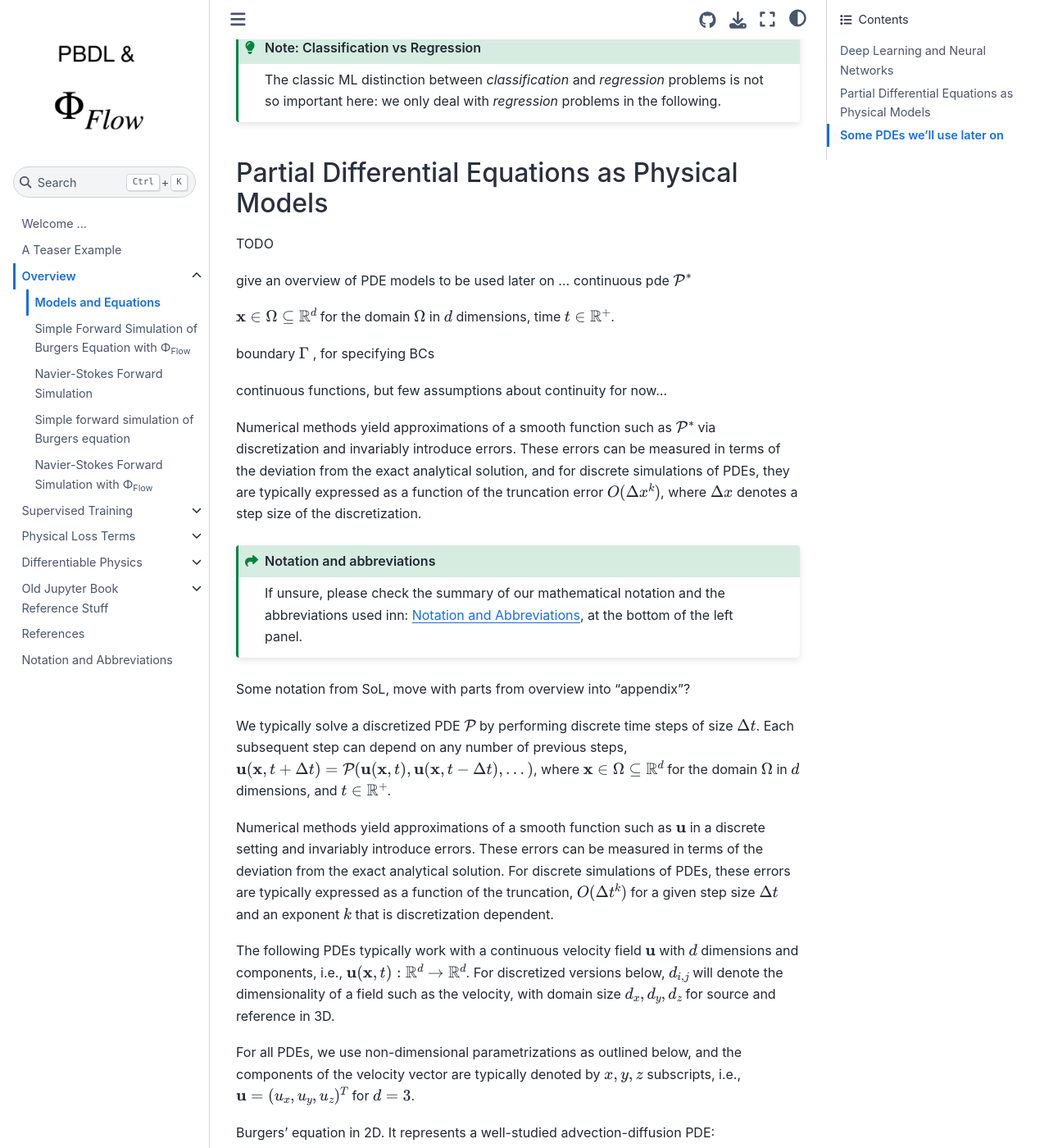
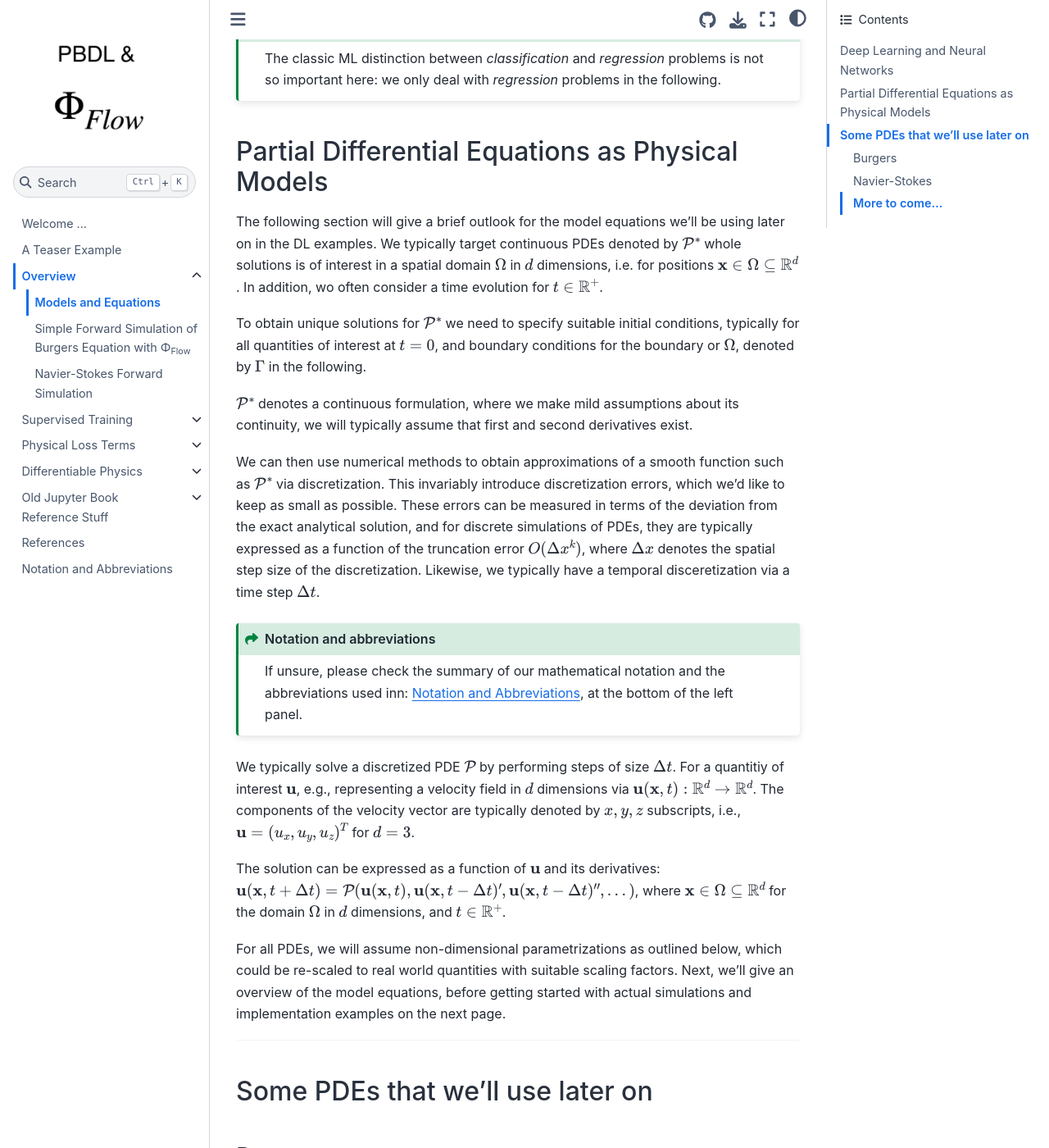
Before and after one commit to tum-pbs/pbdl-book, a Jupyter Book: the page built from overview-equations.md, in a window 1280 px wide and 1400 px high, scrolled down 934 px. Shown: the whole window at 82% size. Built offline with Jupyter Book 1.0.4 settings and Sphinx 7.4.7 and the Sphinx Book theme 1.1.4, drawn with Linux system fonts in a browser that asks for light colours; pages that are not in the unit, such as notebooks, are missing from menus; some of the changed text lies outside the part shown.

Commit message:
overview eqs upd

````diff
--- a/_toc.yml
+++ b/_toc.yml
@@ -8,8 +8,6 @@
     - file: overview-equations.md
     - file: overview-burgers-forw-v2.ipynb
     - file: overview-ns-forw-v2.ipynb
-    - file: overview-burgers-forw.ipynb
-    - file: overview-ns-forw.ipynb
 - file: supervised
   sections:
     - file: supervised-airfoils.ipynb
@@ -23,10 +21,14 @@
     - file: diffphys-code-gradient.ipynb
     - file: diffphys-code-tf.ipynb
     - file: diffphys-discuss.md
-    - file: diffphys-code-ns-v2.ipynb
-    - file: diffphys-code-ns.ipynb
+    - file: diffphys-code-ns-v2a.ipynb
     - file: diffphys-code-sol.ipynb
     - file: diffphys-outlook.md
+- file: old-phiflow1.md
+  sections:
+    - file: overview-burgers-forw.ipynb
+    - file: overview-ns-forw.ipynb
+    - file: diffphys-code-ns.ipynb
 - file: jupyter-book-reference
   sections:
     - file: jupyter-book-reference-markdown
--- a/overview-equations.md
+++ b/overview-equations.md
@@ -1,7 +1,7 @@
 Models and Equations
 ============================
 
-Below we'll give a _very_ (really very!) brief intro to deep learning, primarily to introduce the notation.
+Below we'll give a very (really _very_!) brief intro to deep learning, primarily to introduce the notation.
 In addition we'll discuss some _model equations_ below. Note that we won't use _model_ to denote trained neural networks, in contrast to some other texts. These will only be called "NNs" or "networks". A "model" will always denote model equations for a physical effect, typically a PDE.
 
 ## Deep Learning and Neural Networks
@@ -33,8 +33,8 @@ test data should be generated with care.
 
 Enough for now - if all the above wasn't totally obvious for you, we very strongly recommend to
 read chapters 6 to 9 of the [Deep Learning book](https://www.deeplearningbook.org),
-especially the sections about [MLPs]https://www.deeplearningbook.org/contents/mlp.html and
-"Conv-Nets", i.e. [CNNs](https://www.deeplearningbook.org/contents/convnets.html).
+especially the sections about [MLPs](https://www.deeplearningbook.org/contents/mlp.html)
+and "Conv-Nets", i.e. [CNNs](https://www.deeplearningbook.org/contents/convnets.html).
 
 ```{admonition} Note: Classification vs Regression
 :class: tip
@@ -51,24 +51,29 @@ Also interesting: from a math standpoint ''just'' non-linear optimization ...
 
 ## Partial Differential Equations as Physical Models
 
+The following section will give a brief outlook for the model equations
+we'll be using later on in the DL examples.
+We typically target continuous PDEs denoted by $\mathcal P^*$
+whole solutions is of interest in a spatial domain $\Omega$ in $d$ dimensions, i.e.
+for positions $\mathbf{x} \in \Omega \subseteq \mathbb{R}^d$.
+In addition, wo often consider a time evolution for $t \in \mathbb{R}^{+}$.
 
-TODO
+To obtain unique solutions for $\mathcal P^*$ we need to specify suitable
+initial conditions, typically for all quantities of interest at $t=0$,
+and boundary conditions for the boundary or $\Omega$, denoted by $\Gamma$ in
+the following.
 
-give an overview of PDE models to be used later on ...
-continuous pde $\mathcal P^*$
+$\mathcal P^*$ denotes
+a continuous formulation, where we make mild assumptions about
+its continuity, we will typically assume that first and second derivatives exist.
 
-$\mathbf{x} \in \Omega \subseteq \mathbb{R}^d$
-for the domain $\Omega$ in $d$ dimensions,
- time $t \in \mathbb{R}^{+}$.
-
-boundary $\Gamma$ , for specifying BCs
-
-continuous functions, but few assumptions about continuity for now...
-
-Numerical methods yield approximations of a smooth function such as $\mathcal P^*$ via discretization and invariably introduce errors.
+We can then use numerical methods to obtain approximations
+of a smooth function such as $\mathcal P^*$ via discretization.
+This invariably introduce discretization errors, which we'd like to keep as small as possible.
 These errors can be measured in terms of the deviation from the exact analytical solution,
 and for discrete simulations of PDEs, they are typically expressed as a function of the truncation error
-$O( \Delta x^k )$, where $\Delta x$ denotes a step size of the discretization.
+$O( \Delta x^k )$, where $\Delta x$ denotes the spatial step size of the discretization.
+Likewise, we typically have a temporal disceretization via a time step $\Delta t$.
 
 ```{admonition} Notation and abbreviations
 :class: seealso
@@ -100,38 +105,41 @@ and the abbreviations used inn: {doc}`notation`, at the bottom of the left panel
 % \newcommand{\corr}{\mathcal{C}}                         % just C for now...
 % \newcommand{\nnfunc}{F} % {\text{NN}}
 
-Some notation from SoL, move with parts from overview into "appendix"?
+% discretized versions below, $d_{i,j}$ will denote the dimensionality, domain size $d_{x},d_{y},d_{z}$ for source and reference in 3D.
+% with $i \in \{s,r\}$ denoting source/inference manifold and reference manifold, respectively.
+%This yields $\vc{} \in \mathbb{R}^{d \times d_{s,x} \times d_{s,y} \times d_{s,z} }$ and $\vr{} \in \mathbb{R}^{d \times d_{r,x} \times d_{r,y} \times d_{r,z} }$
+%Typically, $d_{r,i} > d_{s,i}$ and $d_{z}=1$ for $d=2$.
 
-We typically solve a discretized PDE $\mathcal{P}$ by performing discrete time steps of size $\Delta t$.
-Each subsequent step can depend on any number of previous steps,
-$\mathbf{u}(\mathbf{x},t+\Delta t) = \mathcal{P}(\mathbf{u}(\mathbf{x},t), \mathbf{u}(\mathbf{x},t-\Delta t),...)$,
+We typically solve a discretized PDE $\mathcal{P}$ by performing steps of size $\Delta t$.
+For a quantitiy of interest $\mathbf{u}$, e.g., representing a velocity field
+in $d$ dimensions via $\mathbf{u}(\mathbf{x},t): \mathbb{R}^d \rightarrow \mathbb{R}^d $.
+The components of the velocity vector are typically denoted by $x,y,z$ subscripts, i.e.,
+$\mathbf{u} = (u_x,u_y,u_z)^T$ for $d=3$.
+
+The solution can be expressed as a function of $\mathbf{u}$ and its derivatives:
+$\mathbf{u}(\mathbf{x},t+\Delta t) =
+\mathcal{P}(\mathbf{u}(\mathbf{x},t), \mathbf{u}(\mathbf{x},t-\Delta t)',\mathbf{u}(\mathbf{x},t-\Delta t)'',...)$,
 where
 $\mathbf{x} \in \Omega \subseteq \mathbb{R}^d$ for the domain $\Omega$ in $d$
 dimensions, and $t \in \mathbb{R}^{+}$.
 
-Numerical methods yield approximations of a smooth function such as $\mathbf{u}$ in a discrete
-setting and invariably introduce errors. These errors can be measured in terms
-of the deviation from the exact analytical solution.
-For discrete simulations of
-PDEs, these errors are typically expressed as a function of the truncation, $O(\Delta t^k)$
-for a given step size $\Delta t$ and an exponent $k$ that is discretization dependent.
+For all PDEs, we will assume non-dimensional parametrizations as outlined below,
+which could be re-scaled to real world quantities with suitable scaling factors.
+Next, we'll give an overview of the model equations, before getting started
+with actual simulations and implementation examples on the next page.
 
-The following PDEs typically work with a continuous
-velocity field $\mathbf{u}$ with $d$ dimensions and components, i.e.,
-$\mathbf{u}(\mathbf{x},t): \mathbb{R}^d \rightarrow \mathbb{R}^d $.
-For discretized versions below, $d_{i,j}$ will denote the dimensionality
-of a field such as the velocity,
-with domain size $d_{x},d_{y},d_{z}$ for source and reference in 3D.
+---
 
-% with $i \in \{s,r\}$ denoting source/inference manifold and reference manifold, respectively.
-%This yields $\vc{} \in \mathbb{R}^{d \times d_{s,x} \times d_{s,y} \times d_{s,z} }$ and $\vr{} \in \mathbb{R}^{d \times d_{r,x} \times d_{r,y} \times d_{r,z} }$
-%Typically, $d_{r,i} > d_{s,i}$ and $d_{z}=1$ for $d=2$.
+## Some PDEs that we'll use later on
 
-For all PDEs, we use non-dimensional parametrizations as outlined below,
-and the components of the velocity vector are typically denoted by $x,y,z$ subscripts, i.e.,
-$\mathbf{u} = (u_x,u_y,u_z)^T$ for $d=3$.
+### Burgers
 
-Burgers' equation in 2D. It represents a well-studied advection-diffusion PDE:
+We'll often consider Burgers' equation
+in 1D or 2D as a starting point.
+It represents a well-studied advection-diffusion PDE, which (unlike Navier-Stokes)
+does not include any additional constraits such as conservation of mass. Hence,
+it leads to interesting shock formations.
+In 2D, it is given by:
 
 $\begin{aligned}
   \frac{\partial u_x}{\partial{t}} + \mathbf{u} \cdot \nabla u_x &=
@@ -143,18 +151,21 @@ $\begin{aligned}
 
 where $\nu$ and $\mathbf{g}$ denote diffusion constant and external forces, respectively.
 
-Burgers' equation in 1D without forces with $u_x = u$:
+A simpler variants of Burgers' equation in 1D without forces, i.e. with $u_x = u$
+is given by:
 %\begin{eqnarray}
 $\frac{\partial u}{\partial{t}} + u \nabla u = \nu \nabla \cdot \nabla u $ .
 
----
+### Navier-Stokes
 
-## Some PDEs we'll use later on
+An interesting next step in terms of complexity is given by the
+Navier-Stokes equations, which are a well-established model for fluids.
+In addition to an equation for the conservation of momentum (similar to Burgers),
+they include an equation for the conservation of mass. This prevents the
+formation of shock waves, but introduces a new challenge for numerical methods
+in the form of a hard-constraint for divergence free motions.
 
-
-Later on, additional equations...
-
-Navier-Stokes, in 2D:
+In 2D, the Navier-Stokes equations without any external forces can be written as:
 
 $\begin{aligned}
     \frac{\partial u_x}{\partial{t}} + \mathbf{u} \cdot \nabla u_x &=
@@ -166,12 +177,12 @@ $\begin{aligned}
     \text{subject to} \quad \nabla \cdot \mathbf{u} &= 0
 \end{aligned}$
 
+where, like before, $\nu$ denotes a diffusion constant for viscosity, respectively.
 
-
-Navier-Stokes, in 2D with Boussinesq:
-
-%$\frac{\partial u_x}{\partial{t}} + \mathbf{u} \cdot \nabla u_x$
-%$ -\frac{1}{\rho} \nabla p $
+An interesting variant is obtained by including the Boussinesq approximation
+for varying densities, e.g., for simple temperature changes of the fluid.
+With a marker field $d$, e.g., representing indicating regions of high temperature,
+this yields the following set of equations:
 
 $\begin{aligned}
   \frac{\partial u_x}{\partial{t}} + \mathbf{u} \cdot \nabla u_x &= - \frac{1}{\rho} \nabla p
@@ -184,7 +195,7 @@ $\begin{aligned}
 \end{aligned}$
 
 
-Navier-Stokes, in 3D:
+And finally, we'll also consider 3D cases with the Navier-Stokes model, i.e.:
 
 $
 \begin{aligned}
@@ -197,3 +208,7 @@ $
   \text{subject to} \quad \nabla \cdot \mathbf{u} &= 0.
 \end{aligned}
 $
+
+### More to come...
+
+In the future, we'll include some other model equations as well. Stay tuned...
````
Also changed, not shown: diffphys-code-ns-v2a.ipynb.
